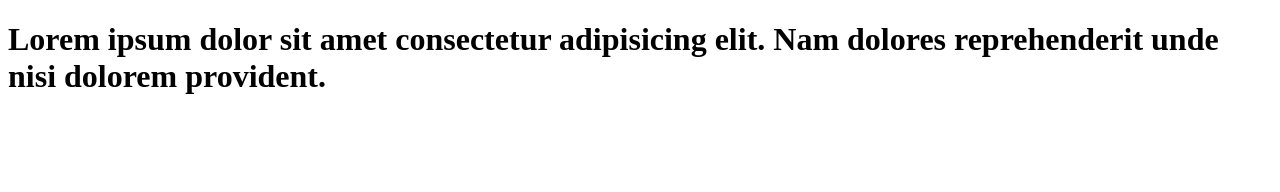
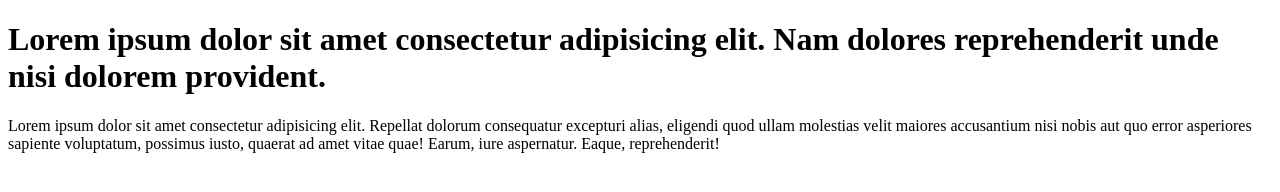
Before and after one commit to 1Divyansh/learn-git, a plain HTML site: page index.html in a window 1280 px wide. Drawn offline with Linux system fonts and the light colour scheme.

Commit message:
github commmit

```diff
--- a/index.html
+++ b/index.html
@@ -7,5 +7,6 @@
 </head>
 <body>
     <h1>Lorem ipsum dolor sit amet consectetur adipisicing elit. Nam dolores reprehenderit unde nisi dolorem provident.</h1>
+    <p>Lorem ipsum dolor sit amet consectetur adipisicing elit. Repellat dolorum consequatur excepturi alias, eligendi quod ullam molestias velit maiores accusantium nisi nobis aut quo error asperiores sapiente voluptatum, possimus iusto, quaerat ad amet vitae quae! Earum, iure aspernatur. Eaque, reprehenderit!</p>
 </body>
 </html>
```
